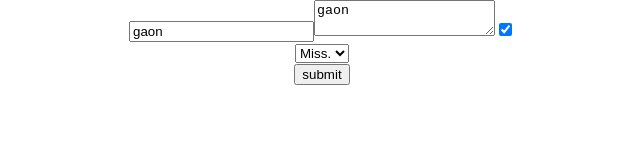
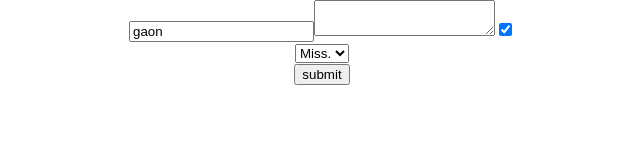
Before and after one commit to gaon000/react-react-react-react, a React (Create React App) app: page / in a window 1280 px wide. Shown: the top 160 px of the page, without its empty margins (318-958 px from the left). Built offline with nearby package versions, Linux system fonts and the light colour scheme.

Commit message:
part10 optimizing form

```diff
--- a/src/components/MyForm.js
+++ b/src/components/MyForm.js
@@ -10,44 +10,49 @@
   }
 
   handleChange = (event) => {
-    this.setState({ name: event.target.value })
+    const isCheckbox = event.target.type === 'checkbox'
+    this.setState({ [event.target.name]: isCheckbox ? event.target.checked : event.target.value })
   };
 
-  handleChangeFavoritePet = (event) => {
-    this.setState({ favoritePet: event.target.value })
-  };
 
-  handleCheck = (event) => {
-    this.setState({ rememberMe: event.target.checked })
-  };
-
-  handleSelect = (event) => {
-    this.setState({ title: event.target.value })
-  };
-
-  handleSubmit = () => {
+  handleSubmit = (event) => {
+    event.preventDefault()
     console.log(this.state);
   }
 
   render() {
     return (
-      <div>
-        <input value={this.state.name} onChange={this.handleChange} />
-        <textarea value={this.state.name} onChange={this.handleChangeFavoritePet} />
-        <input type="checkbox"
+      <form onSubmit={this.handleSubmit}>
+        <input
+          name="name"
+          value={this.state.name}
+          onChange={this.handleChange}
+        />
+        <textarea
+          name='favoritePet'
+          value={this.state.favoritePet}
+          onChange={this.handleChange}
+        />
+        <input
+          name='rememberMe'
+          type="checkbox"
           checked={this.state.rememberMe}
-          onChange={this.handleCheck}
+          onChange={this.handleChange}
         />
         <div>
-          <select value={this.state.title} onChange={this.handleSelect}>
+          <select
+            name='title'
+            value={this.state.title}
+            onChange={this.handleChange}
+          >
             <option>Mr.</option>
             <option>Miss.</option>
             <option>Ms.</option>
             <option>Mrs.</option>
           </select>
         </div>
-        <button onClick={this.handleSubmit}>submit</button>
-      </div>
+        <button type='submit'>submit</button>
+      </form>
     );
   }
 }
```
